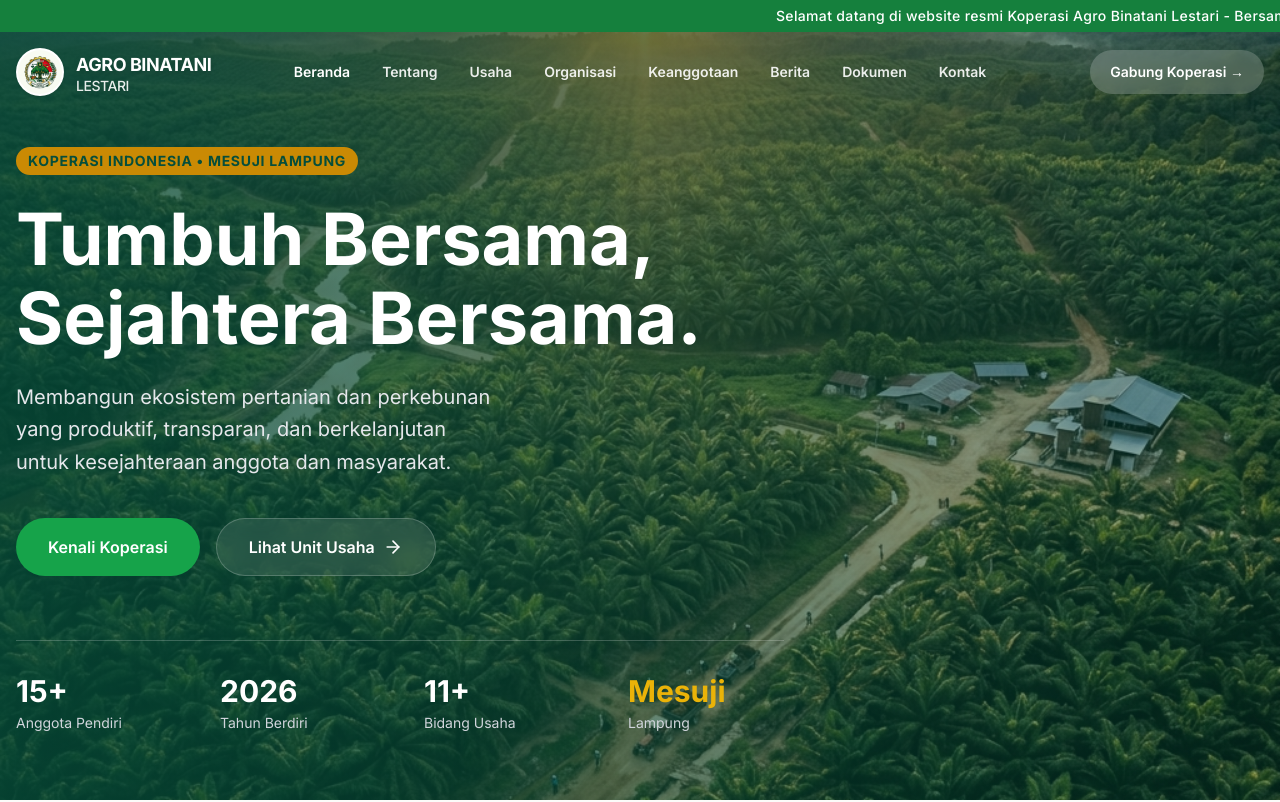
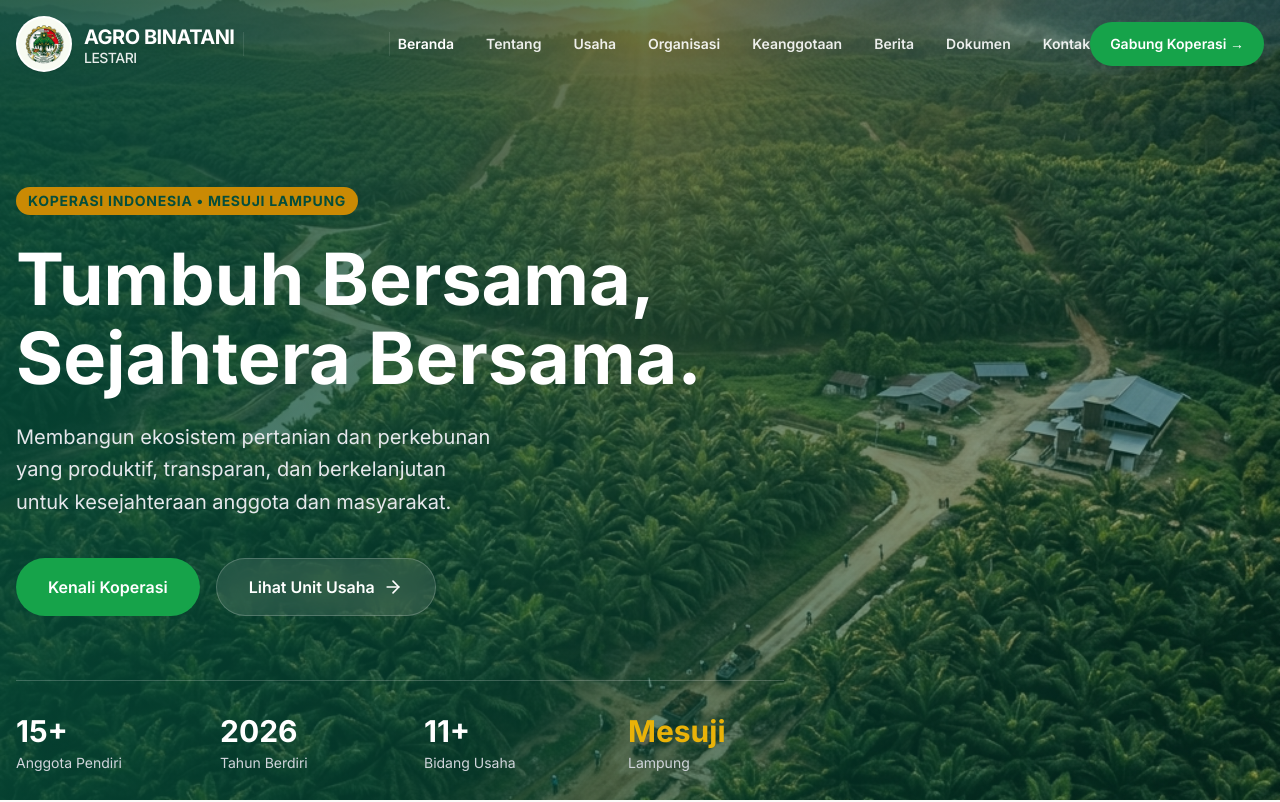
Before and after one commit to Budybaswara/agrotani, a Next.js app: page / in a window 1280 px wide. Shown: the top 802 px of the page. Built offline with nearby package versions, Linux system fonts and the light colour scheme.

Commit message:
style: fix header overlap and move marquee between logo and menu

```diff
--- a/src/components/Header.tsx
+++ b/src/components/Header.tsx
@@ -53,15 +53,7 @@ export default function Header() {
           : "bg-transparent"
       )}
     >
-      {/* Announcement Bar */}
-      <div className={clsx(
-        "w-full bg-[var(--color-palm-700)] text-white overflow-hidden transition-all duration-300",
-        isScrolled ? "h-0 opacity-0" : "h-8 opacity-100 flex items-center"
-      )}>
-        <div className="animate-marquee text-xs sm:text-sm font-medium tracking-wide">
-          Selamat datang di website resmi Koperasi Agro Binatani Lestari - Bersama Membangun Ekonomi Desa
-        </div>
-      </div>
+
 
       <nav
         className={clsx(
@@ -70,23 +62,33 @@ export default function Header() {
         )}
         aria-label="Global"
       >
-        <div className="flex lg:flex-1">
+        <div className="flex lg:flex-none shrink-0">
           <Link href="/" className="-m-1.5 p-1.5 flex items-center gap-3 group">
-            <div className="relative w-12 h-12 rounded-full overflow-hidden border-2 border-white/50 bg-white shadow-sm transition-transform group-hover:scale-105">
+            <div className="relative w-12 h-12 sm:w-14 sm:h-14 rounded-full overflow-hidden border-2 border-white/50 bg-white shadow-sm transition-transform group-hover:scale-105">
               <Image src="/logo.jpg" alt="Logo Koperasi Agro Binatani Lestari" fill className="object-contain" />
             </div>
             <span
               className={clsx(
-                "font-bold text-lg tracking-tight transition-colors hidden sm:block",
+                "font-bold text-lg sm:text-xl tracking-tight transition-colors hidden sm:block",
                 isScrolled ? "text-[var(--color-forest-900)]" : "text-white drop-shadow-md"
               )}
             >
-              AGRO BINATANI<br/><span className="text-sm font-medium opacity-90 leading-none block">LESTARI</span>
+              AGRO BINATANI<br/><span className="text-xs sm:text-sm font-medium opacity-90 leading-none block">LESTARI</span>
             </span>
           </Link>
         </div>
 
-        <div className="flex lg:hidden">
+        {/* Running Text */}
+        <div className="flex-1 overflow-hidden px-3 sm:px-6 mx-2 border-l border-r border-white/10">
+          <div className={clsx(
+            "animate-marquee text-[11px] sm:text-sm font-medium tracking-wide whitespace-nowrap",
+            isScrolled ? "text-[var(--color-forest-900)]" : "text-white drop-shadow-md"
+          )}>
+            Selamat datang di website resmi Koperasi Agro Binatani Lestari - Bersama Membangun Ekonomi Desa
+          </div>
+        </div>
+
+        <div className="flex lg:hidden shrink-0">
           <button
             type="button"
             className={clsx(
@@ -120,14 +122,14 @@ export default function Header() {
           })}
         </div>
 
-        <div className="hidden lg:flex lg:flex-1 lg:justify-end">
+        <div className="hidden lg:flex shrink-0">
           <Link
             href="/keanggotaan"
             className={clsx(
               "text-sm font-semibold leading-6 px-5 py-2.5 rounded-full transition-all duration-300",
               isScrolled
                 ? "bg-[var(--color-forest-800)] text-white hover:bg-[var(--color-forest-700)] shadow-sm"
-                : "bg-white/20 text-white hover:bg-white/30 backdrop-blur-sm"
+                : "bg-[var(--color-palm-600)] text-white hover:bg-[var(--color-palm-500)] shadow-lg shadow-black/10"
             )}
           >
             Gabung Koperasi <span aria-hidden="true">&rarr;</span>
--- a/src/components/HomeClient.tsx
+++ b/src/components/HomeClient.tsx
@@ -50,7 +50,7 @@ export default function HomeClient() {
           <div className="absolute inset-0 bg-gradient-to-r from-[var(--color-forest-900)]/80 to-[var(--color-forest-900)]/40" />
         </div>
 
-        <div className="container-custom relative z-10 pt-20">
+        <div className="container-custom relative z-10 pt-32 md:pt-40">
           <motion.div
             initial="hidden"
             animate="visible"
```
